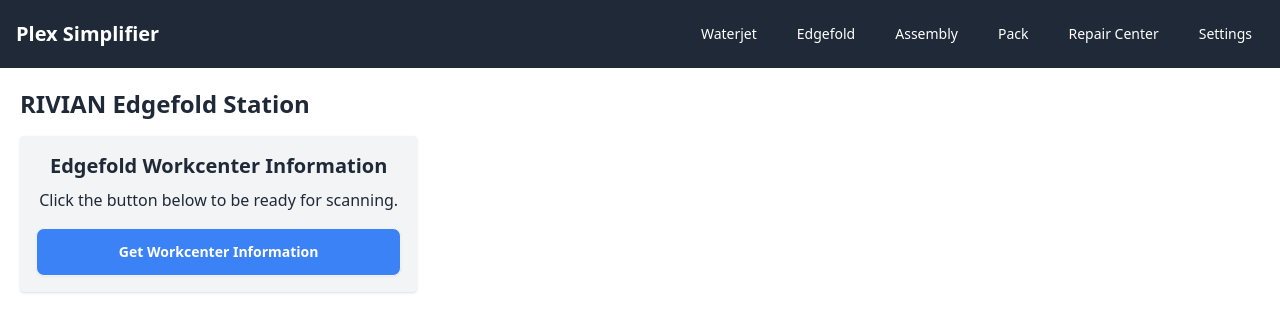
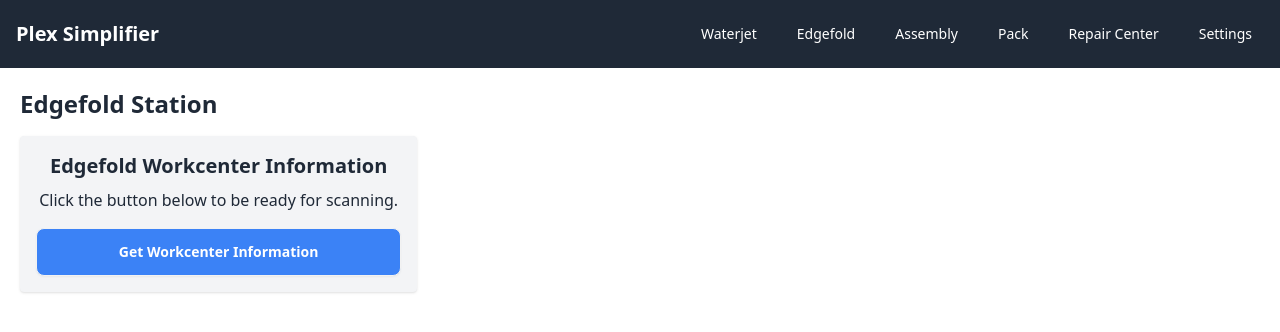
Before and after one commit to terryli-vt/plex-production-simplifier, a React (Vite) app in the folder client/: page /edgefold in a window 1280 px wide. Shown: the top 332 px of the page. Built offline with nearby package versions, Linux system fonts and the light colour scheme.

Commit message:
Updated README (instruction about PM2)

```diff
--- a/client/src/pages/Edgefold.tsx
+++ b/client/src/pages/Edgefold.tsx
@@ -109,7 +109,7 @@
     if (!lastSerial) return;
 
     try {
-      const response = await api.changeContainerStatus(lastSerial, "Hold");
+      await api.changeContainerStatus(lastSerial, "Hold");
       logMessage("Hold Success!", "#00CC66");
     } catch (error: any) {
       logMessage(`Error: ${error.message} ❌`, "#FF6666");
@@ -118,7 +118,7 @@
 
   return (
     <div>
-      <h1 className="text-2xl font-bold mb-4">RIVIAN Edgefold Station</h1>
+      <h1 className="text-2xl font-bold mb-4">Edgefold Station</h1>
       <div className="flex flex-col lg:flex-row">
         <div className="w-full lg:w-1/3 lg:pr-4 mb-4 lg:mb-0">
           <WorkcenterInfo
--- a/client/src/pages/Pack.tsx
+++ b/client/src/pages/Pack.tsx
@@ -230,7 +230,7 @@
 
   return (
     <div>
-      <h1 className="text-2xl font-bold mb-4">RIVIAN Pack Station</h1>
+      <h1 className="text-2xl font-bold mb-4">Pack Station</h1>
       <div className="flex flex-col lg:flex-row">
         <div className="w-full lg:w-1/3 lg:pr-4 lg:mb-0">
           <WorkcenterInfo
--- a/client/src/pages/Waterjet.tsx
+++ b/client/src/pages/Waterjet.tsx
@@ -145,7 +145,7 @@
 
   return (
     <div>
-      <h1 className="text-2xl font-bold mb-4">RIVIAN Waterjet Station</h1>
+      <h1 className="text-2xl font-bold mb-4">Waterjet Station</h1>
 
       {/* Flex container for WorkcenterInfo and ScanInput */}
       <div className="flex flex-col lg:flex-row">
```
Also changed, not shown: 1 other file (tests, documents, lock files or other folders).
